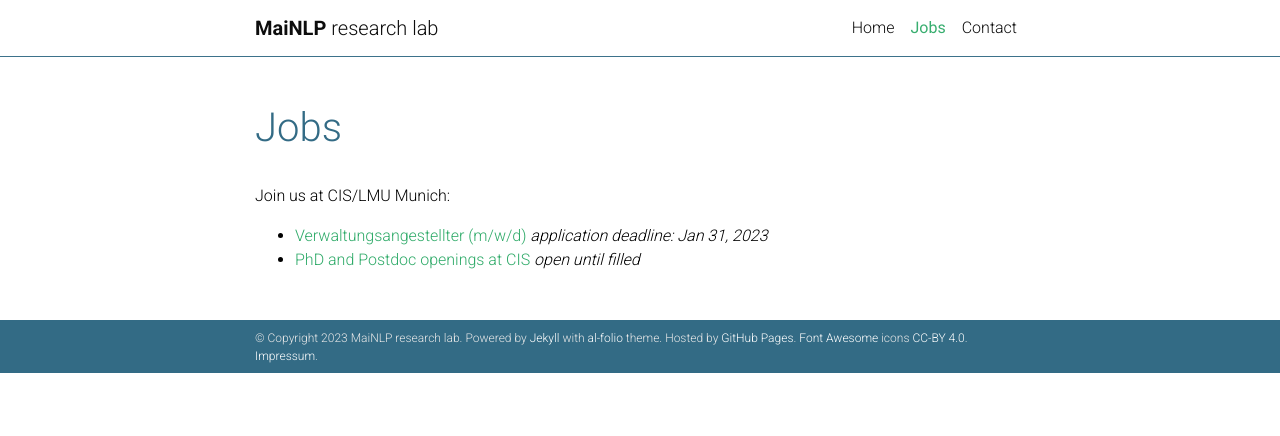
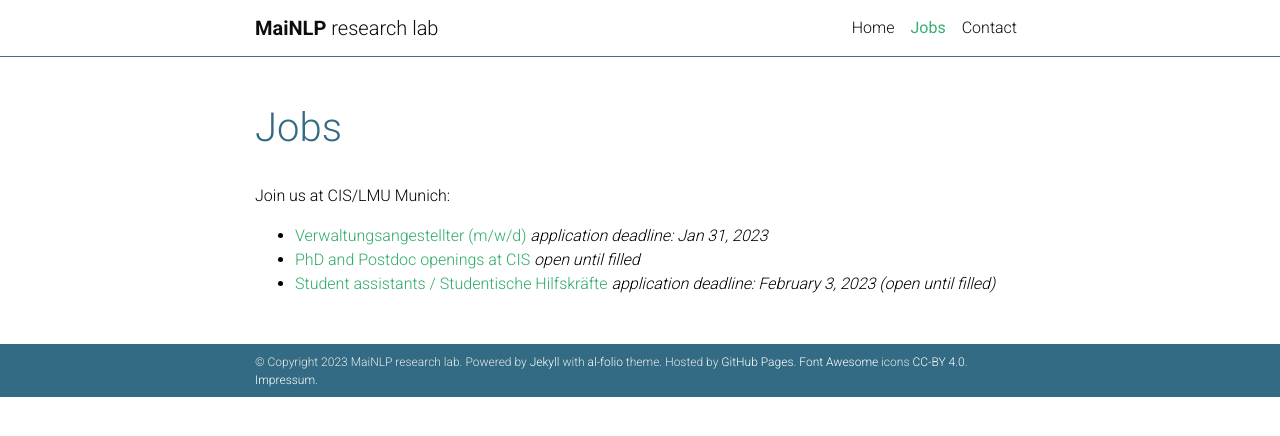
Before and after one commit to mainlp/mainlp.github.io, a Jekyll site: the page built from _pages/jobs.md, in a window 1280 px wide. Shown: the top 436 px of the page. Built offline with Jekyll 4.4.1, drawn with Linux system fonts in a browser that asks for light colours; comment, search, counter and statistics services are not loaded; a style sheet for code colours, icons or effects is not loaded.

Commit message:
updated jobs

```diff
--- a/_pages/jobs.md
+++ b/_pages/jobs.md
@@ -11,3 +11,4 @@ Join us at CIS/LMU Munich:
 
 - [Verwaltungsangestellter (m/w/d)](https://job-portal.lmu.de/jobposting/7f056e2028e23d3de0c6d658fedae33f0c2a1ff50) *application deadline: Jan 31, 2023*
 - [PhD and Postdoc openings at CIS](https://www.cis.lmu.de/web/jobs2022.html) *open until filled*
+- [Student assistants / Studentische Hilfskräfte](Studentische_Hilfskraft.pdf) *application deadline: February 3, 2023 (open until filled)*
```
